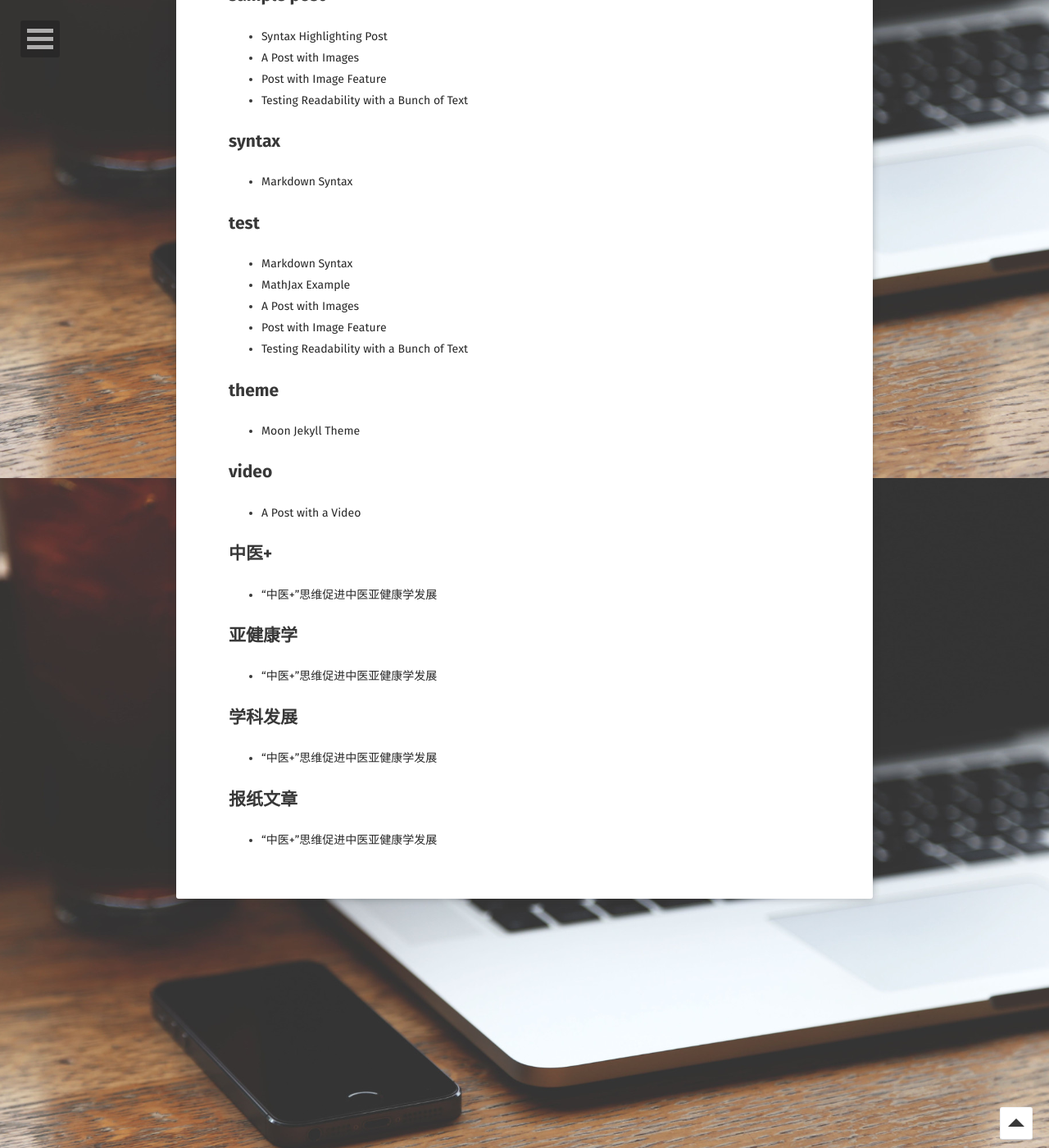
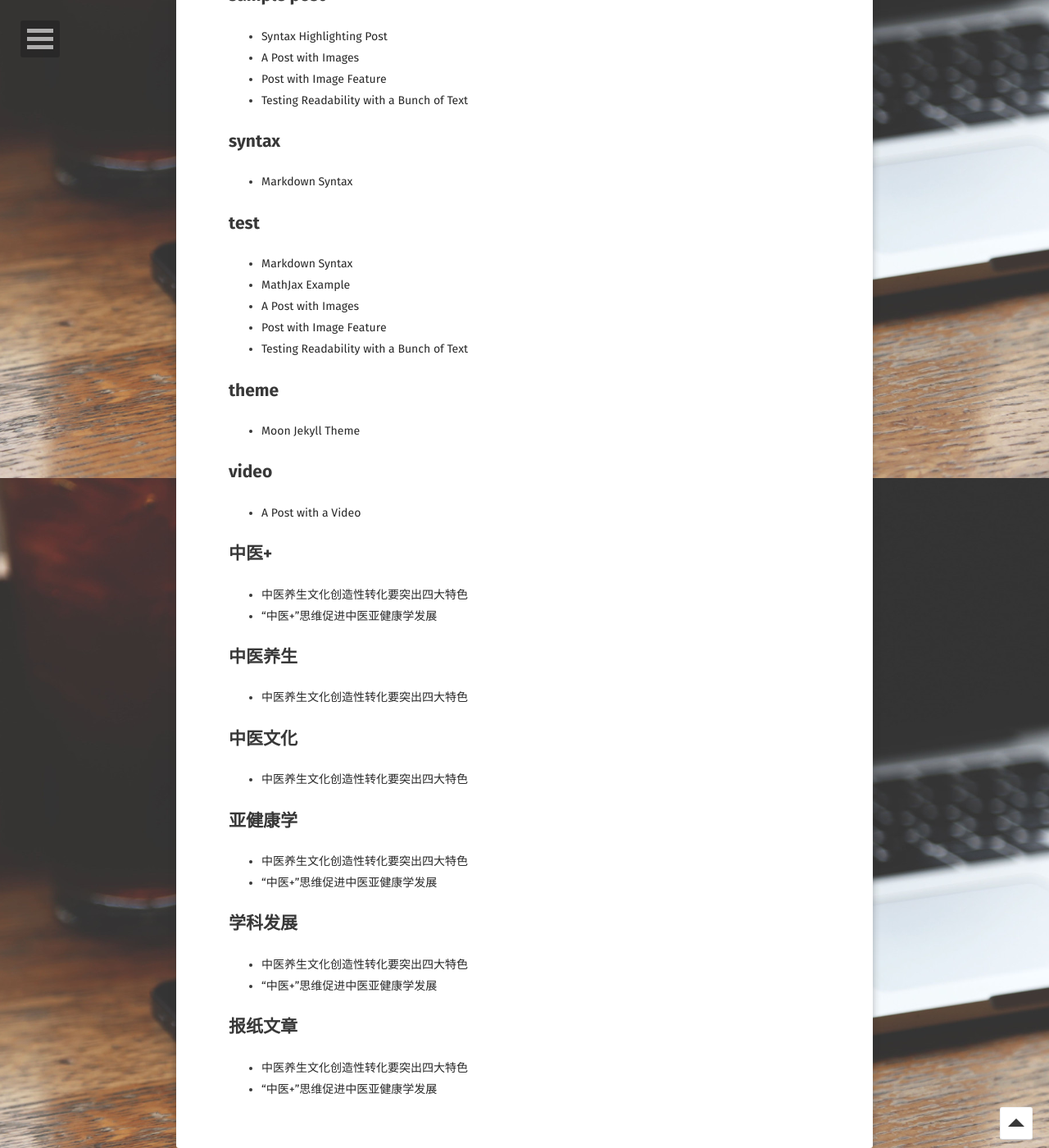
Before and after one commit to zhongjingnmz/zhongjingnmz.github.io, a Jekyll site: the page built from tags/index.html, in a window 1280 px wide and 1400 px high, scrolled down 2117 px. Shown: the whole window at 82% size. Built offline with Jekyll 4.4.1, drawn with Linux system fonts in a browser that asks for light colours; some web fonts are replaced; part of the change alters nothing that is shown.

Commit message:
更正格式错误/增加文章

```diff
--- /dev/null
+++ b/_posts/2019-05-09-中医养生文化创造性转化要突出四大特色.md
@@ -0,0 +1,80 @@
+---
+layout: post
+title:  "中医养生文化创造性转化要突出四大特色"
+date:   2019-05-09
+excerpt: "中医养生文化创造性转化要突出四大特色"
+project: true
+tag:
+- 中医+
+- 亚健康学
+- 学科发展
+- 报纸文章
+- 中医养生
+- 中医文化
+comments: true
+---
+中医药健康养生文化的创造性转化属于“盘活存量”，是其创新性发展的基础。要实现中医药健康养生文化的创造性转化，非常重要的一点是必须要突出特色。只有有特色，才能有优势，有优势才能使创造性转化的中医药健康养生文化在中国乃至在世界有自己的一席之地。
+
+##中医特色是本质要求
+
+习近平总书记有关传统文化的系列重要讲话充分综合了党在历史上提出的古为今用、推陈出新、去粗取精、去伪存真的文化方针，发展创新地提出了“两有”“两相”“两创”的方针，为全面继承和发展中华文化指明了方向。“两有”即对古代文化要有区别地对待、有扬弃地继承。中医药健康养生文化是中华传统文化中的优秀部分，是需要继承的部分，中医药健康养生文化的特色在于其深邃的哲学智慧、几千年的健康养生理念和丰富的实践经验。
+
+中医药健康养生文化的深邃哲学智慧主要表现在其涵盖了中华文化的主要哲学内涵，包括“天人合一”“形神合一”“致中和”以及恒动观念等。
+
+人是自然界的产物，人和天的关系是中国哲学探讨的重要问题之一。天人合一，即指天道与人道、自然与人为相通、相类和统一。它不仅是中国古代哲学的思维方式之一，也是人生的理想境界。中医养生受其影响提出了顺应自然以养生的主要原则。强调养生要适应于自然规律，人的各项生理活动，如饮食、起居、运动、房事等均要与自然界的变化节律相一致，保持内外环境相统一。
+
+形神关系也是哲学的重要讨论范畴。中医学继承、发展、完善了中国传统哲学关于形神关系的理论，一方面肯定作为物质的形的基础作用，神必须赖形而生，同时也强调神是形的主宰的辩证关系，概括而言组成“形神合一”的哲学思想。中医养生学说正是认识到了形神合一，因此在养生方法上强调形神共养，养形以全神，调神以全形，达到“形与神具，而尽终其天年”的目的。
+
+“中和”是中国传统文化的基本精神之一，是天地万物存在的理想状态，是宇宙的最高法则。中医继承和发展了“中和”理论。中医学强调阴阳平衡、人与自然相和谐，中医认为一个健康的机体，内自五脏六腑、外至四肢百骸，都必须保持阴阳动态平衡、和谐有序的状态。疾病的发生发展就是因为这种和谐有序被打破，调养和治疗的方法就是利用各种方法“致中和”，重新恢复机体的阴阳和谐有序。在养生文化中，中医强调“中和”思想，起居、运动、饮食、房事等均要和谐有序、有节有度。
+
+动、静也是一对重要的哲学概念。中国古代哲学认为运动变化是世界的普遍事实，承认运动的普遍性、绝对性和永恒性。中医继承发展了中国传统文化的动静观，坚持生命体的动静统一观。在养生中强调动以养形，认为形体缺乏运动，“久坐”“久卧”会导致气血郁滞，久则损寿，同时也强调静也养神，要尽量做到内心“恬淡虚无”。而且认为形体要动、但动须有节；心神要静，但静中有动。
+
+《黄帝内经》就含有丰富的养生理论，提出了养生的基本原则，基本方法。如“圣人不治已病治未病,不治已乱治未乱”提出的“治未病思想”；强调养生要顺应自然界的运动变化，与天地阴阳保持协调平衡，以使人体内外环境和谐，即要顺四时、适环境、调阴阳，以增强适应自然气候变化的能力的四时养生理论。唐代孙思邈重视食养，认为“安身之本，必资于食”，他在《千金要方》中，列食养、食疗食物154种。宋元时期涌现许多养生学家和养生专著，如周守忠的《养生类纂》、钱称的《摄生月令》、刘词的《混俗颐生录》、愚谷老人的《延寿第一伸言》等，还有不同的医家提出了许多养生观点，如金元四大家中刘完素主张养生重在养气，张子和提倡养生要祛邪扶正为主，李东垣注重调理脾胃，朱丹溪认为养生要注重阴气保养。明清之际出现了许多养生大家如龚廷贤、曹庭栋，尤为重视老年人的养生，出现专门针对老年人养生的专著，如《安老怀幼书》《老老恒言》。丰富的著作、不同的流派、不断发展的养生理论都充分体现了中医药健康养生文化中丰富的养生理念。
+
+中医药健康养生文化丰富的“实践经验”表现在中医发展出了一整套以非药物、非侵入性疗法为主的健康养生方法，如食疗、推拿、艾灸、刮痧、导引、音乐。这些自然疗法都有完整的理论体系、操作方法，代代相传，行之有效，甚至不断发展分化形成了不同的流派。
+
+中医药健康养生文化承载着丰富内容，凝聚着哲学智慧，在对其进行创造性转化的过程中，一定要注意其核心理论、基本方法得到有效保持，保证其特色不变形、不走样。如果在对中医药健康养生文化的转化过程中为了适应某些看似合理的理由而放弃了中医特色，那就不是创造性转化，转化后的产物也不是中医药健康养生文化。
+
+##时代特色是必备内容
+
+“两相”即中华优秀传统文化必须与当代文化相适应，与现代社会相协调。这就明确要求中医药健康养生文化在创造性转化过程中必须要有鲜明的时代特色。
+
+一是中医药健康养生文化的内容必须有时代特色。中国在进入工业社会以前经历了数千年的农业社会，现有的中医药健康养生文化主要是由古代医家在各自不同时代背景、不同社会环境下总结发展而来的。在党和政府领导下，我国有效控制了大部分传染病，人均期望寿命大幅提高，同时由于工业化、城镇化、人口老龄化，由于疾病谱、生态环境、生活方式不断变化，我国面临多重疾病威胁并存、多种健康影响因素交织的复杂局面。前所未有的人口数量、大量涌现的慢性疾病和老年病、环境污染等均是古代医家未曾接触和预料到的复杂因素。因此，不能完全照搬已有的中医药养生理论、方法，我们需要创造性地利用传统中医药健康养生文化中的基本理论、基本方法来解决新的问题。
+
+二是中医药健康养生文化的表现形式必须有时代特色。目前的科学技术远较古代发达，人类发现了许多自然规律，掌握了许多先进技术，讲求实证的科学思维方法也成为主流。但中医思维以“象思维”为主，讲求取类比象、司外揣内、慧然独悟。要让中医药健康养生文化被当代人普遍接受、主动吸收，就需要对其进行符合当代人思维方式的创造性转化，在不改变其核心和本质的前提下，利用现代科学思维方法重新阐述、表现。另外，由于时代的发展，语言的变化极大，中医养生古籍以古文言为主，而如今人们口语和书面语都已是白话文，且即使是同一名词在如今的概念也与以往有很大不同。所以，在对中医药健康养生文化的转化过程中，必须尊重当代人的语言习惯。
+
+三是中医药健康养生文化的传播方式必须有时代特色。当今社会已进入信息时代，信息的生产和传播都空前便利。报纸、电视、电脑、手机等成为信息获取的主要来源。繁体竖排的中医健康养生古籍对老百姓而言，既难以学习，也难以提起兴趣。文化内容再好，只有让大众普遍接受和理解才能使其发挥应有的作用。因此传播中医药健康养生文化，必须以目前群众普遍接受的方式，如网络等，制作出精美、生动的影视、图像，辅以必要的文字。更进一步可以开发手机客户端、健康养生手机游戏等，以百姓喜闻乐见的传播方式进行传播。
+
+因此，在中医药健康养生文化的创造性转化过程中，时代特色是不可或缺的重要内容。
+
+##地域特色是国情需要
+
+我国是幅员辽阔的多民族国家，不同的地区有着不同的地理、气候、人文环境。突出地域特色即是要求在创造性转化过程中尊重各地区不同人群的实际特点，符合当地人群的实际需要，不可“全国一盘棋”。
+
+一是要适应当地环境。环境有多种，与中医健康养生文化相关的大致有地理、气候、饮食、生活习惯等。不同的地区有着截然不同的地理气候环境，同一地理气候环境下还有不同的饮食起居习惯等。不同地区的人因不同的地理、气候环境，可表现出不同的体质特点、发病原因、发病机理、疾病谱等。因此在不同的地域进行养生文化的转化时要注意当地的地理环境、疾病谱等特点。因有不同饮食起居环境，要充分尊重其固有特点并将其优秀之处予以发扬。如顺应广东地区群众煲汤习惯发展养生药膳。
+
+二是要利用好当地资源。不同的地区有不同的中医药资源。如中医历来讲究道地药材，河南的“四大怀药”、甘肃岷县的当归、山东东阿的阿胶等。利用好当地著名的道地药材，不仅对传播、发展当地养生文化有益，更可促进当地相关医药、养生保健食品产业的发展。中医数千年来名家辈出，许多地方有中国人都熟知的医学家，如“张长沙”（张仲景）、“张易水”（张元素）、“刘河间”（刘完素）等，不同医家有不同的养生思想，充分利用当地医学名家，也可增进当地群众对中医药健康养生文化的认同和理解。如湖北蕲春是著名医学家李时珍的故乡，而且有著名的蕲艾。在健康养生文化的转化过程中创造性地结合李时珍的医学思想，以艾灸、艾草相关保健食品作为主要养生保健方法。还有许多地区有经临床实践检验符合当地特点的中医医学流派，如流行江浙的孟河医派、繁荣于安徽的新安医学以及名家辈出的湖湘中医，这些医学流派长期服务于当地群众，所发展总结的丰富的养生经验必然也有当地特色，符合当地人群需求。有些地区还有特色明显、优势突出，有广泛群众基础的中医技法，如湖南湘西地区的小儿推拿。充分利用好这些资源，服务当地人群，就要求不同的地区有不同的特色，这也与中医养生历来强调“三因制宜”理念中“因地”“因人”制宜的要求相符合。
+
+##行业特色是有力助推
+
+在现代社会，任何行业都与其他行业有着紧密联系，脱离社会大环境闭门造车则难以得到长足发展。
+
+笔者近两年来提出了“中医+”思维，就是以中医为主体，进行跨学科、跨行业的合作，不断地将对发展中医药事业有利的因素吸收整合进来，不断地做“+”法，产生新的交叉学科，促进行业新的发展。中医药健康养生文化的创造性转化也要运用“中医+”思维。文化是存在人脑海中的主观概念，文化本身既看不见又摸不着。要促进文化的发展，最终是要将文化落到实处，最终要变为老百姓能看到、听到、学习到、体验到的实物和服务，这就需要中医健康养生“+”其他行业，通过紧密合作促进中医健康养生的落地，这种合作是中医药健康养生文化创造性转化的主要方式和主要表现形式。
+
+笔者认为在转化过程中中医健康养生至少要与如下几个学科和行业相“+”。
+
+一是与传播学和媒体行业相“+”。前已阐述的时代特色已表明，中医药健康养生文化必须要符合当代社会的传播规律。与传播行业的紧密合作是中医药健康养生文化进行高效传播的前提，这就需要探索现代语境下的中医药健康养生的传播学规律，研究中医药健康养生文化需要传播什么、向谁传播、怎么传播，形成有特色的中医传播学。在传播过程中与传媒出版行业合作带来丰富多样的养生音频、视频、资讯、书刊等。目前，国内已有部分电台、电视台开播了中医健康养生栏目，但总体而言其文化内涵不深、覆盖面不广，普通百姓对健康养生仍是一知半解，朋友圈微博中充斥着点击率很高，但内容错误百出的中医健康养生相关文章。这种现象一是说明百姓对健康养生文化有相当大的需求没有得到满足，二是说明中医药健康养生文化正确的传播规律还没有找到。
+
+二是与食品学及食品行业相“+”。中医养生有丰富的食疗与药膳方，可制成品种多样的养生用保健食品，如药膳汤包、饮料、药酒、药糕、饼干、点心等。但以往多是个人或家庭小作坊式的生产，产品的卫生安全与品质的一致性难以控制。与食品学的相“+”就是要探索食品大规模工业化生产背景下的中医健康养生保健食品生产包括原料采集、生产、保存、运输等，发挥现代食品行业生产集中、质量可控、成本更低的优势，形成巨大的健康养生食品产业和品牌。只有健康养生食品占领了餐桌，百姓才会日渐摆脱目前高盐高脂的不健康饮食习惯，实现医疗卫生战线前移。
+
+三是与旅游行业相“+”。城镇化的不断推进，越来越多的人平日没有机会接近大自然，昼夜颠倒的不规律作息也导致很多人体会不到自身与大自然的相通相融。通过融合养生文化的旅游，游客在享受大自然壮美风光的同时学习、感悟“天人相应”，感受“日出而作、日落而息”的“起居有常”，给自身带来身心愉悦，对游客而言得到了寻常旅游之外的体验，对旅游业而言，开发了新的旅游资源。
+
+四是与健康管理学及健康管理行业相“+”。健康管理行业目前在国内发展迅速，但总体而言服务人群局限于高收入人群，服务内容以现代医学定期体检和临床前预防为主，缺乏主动干预调整机体不健康状态的方法。与健康管理行业相“+”就是要发挥中医治未病的优势，给予被管理对象从饮食起居到运动导引的全套生活建议，从推拿按摩到刮痧艾灸的多方位调养。
+
+中医药健康养生文化与不同的行业合作就会烙上不同行业的印记，在与各行各业进行合作推进中医药健康养生服务时，有数量越多的不同行业特色，就说明中医药健康养生文化转化的途径越多；某一行业特色越深越明显，就说明中医药健康养生文化与其结合越紧密，转化越有效，可以说突出行业特色可以有力地推动中医药健康养生文化的创造性转化。
+
+综上，通过对中医药健康养生文化创造性转化的思考，笔者总结梳理认为创造性转化过程中应该突出中医特色、时代特色、地域特色和行业特色。只有保持了这4个特色，中医药健康养生文化在创造性转化过程中才不会变味走形，才能更符合老百姓实际需要，才能转化地更迅速、更有力。(**何清湖 曹淼**)
+
+本文发表于《中国中医药报》2017年07月
+
+《中国中医药报》网络版：http://www.cntcm.com.cn/2017-07/26/content_32495.htm
```
Also changed, not shown: _posts/2019-05-09-“中医+”思维促进中医亚健康学发展.md (+7 -8 lines).
